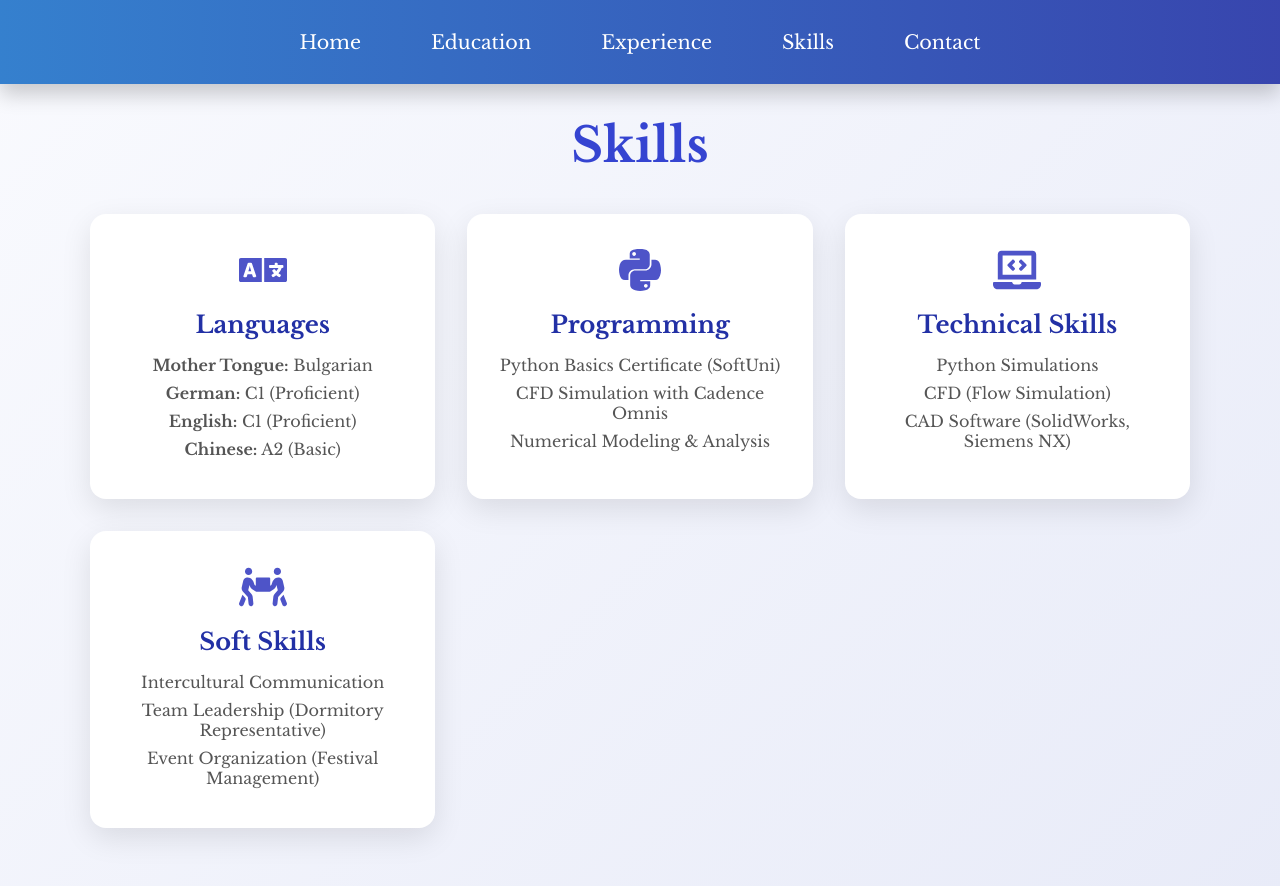
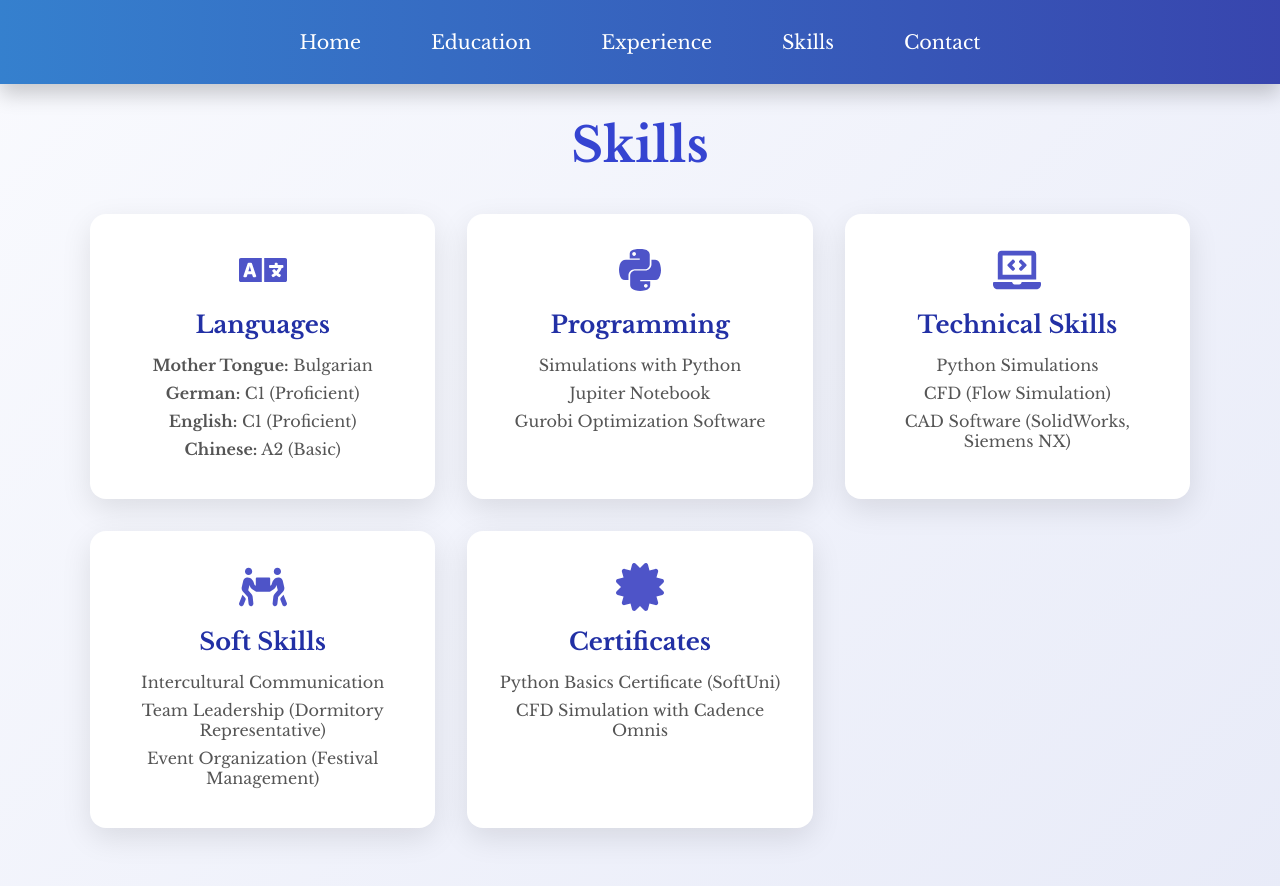
Before and after one commit to annasarabasheva/Portfolio-Site, a React (Vite) app in the folder porfolio-site/: page /skills in a window 1280 px wide. Shown: the top 886 px of the page. Built offline with nearby package versions, Linux system fonts and the light colour scheme.

Commit message:
Add Certificates Section to Skills Component

```diff
--- a/porfolio-site/src/components/skills/Skills.jsx
+++ b/porfolio-site/src/components/skills/Skills.jsx
@@ -1,6 +1,6 @@
 import React from "react";
 import "./Skills.css";
-import { FaPython, FaLanguage, FaLaptopCode, FaPeopleCarry } from "react-icons/fa";
+import { FaPython, FaLanguage, FaLaptopCode, FaPeopleCarry, FaCertificate } from "react-icons/fa";
 
 const Skills = () => {
   return (
@@ -21,9 +21,9 @@ const Skills = () => {
         <div className="skill-card">
           <FaPython className="skill-icon" />
           <h3>Programming</h3>
-          <p>Python Basics Certificate (SoftUni)</p>
-          <p>CFD Simulation with Cadence Omnis</p>
-          <p>Numerical Modeling & Analysis</p>
+          <p>Simulations with Python</p>
+          <p>Jupiter Notebook</p>
+          <p>Gurobi Optimization Software</p>
         </div>
 
         {/* Technical */}
@@ -43,7 +43,18 @@ const Skills = () => {
           <p>Team Leadership (Dormitory Representative)</p>
           <p>Event Organization (Festival Management)</p>
         </div>
+
+          {/* Certificates */}
+        <div className="skill-card">
+          <FaCertificate className="skill-icon" />
+          <h3>Certificates</h3>
+          <p>Python Basics Certificate (SoftUni)</p>
+          <p>CFD Simulation with Cadence Omnis</p>
+        </div>
+
       </div>
+
+
     </section>
   );
 };
```
